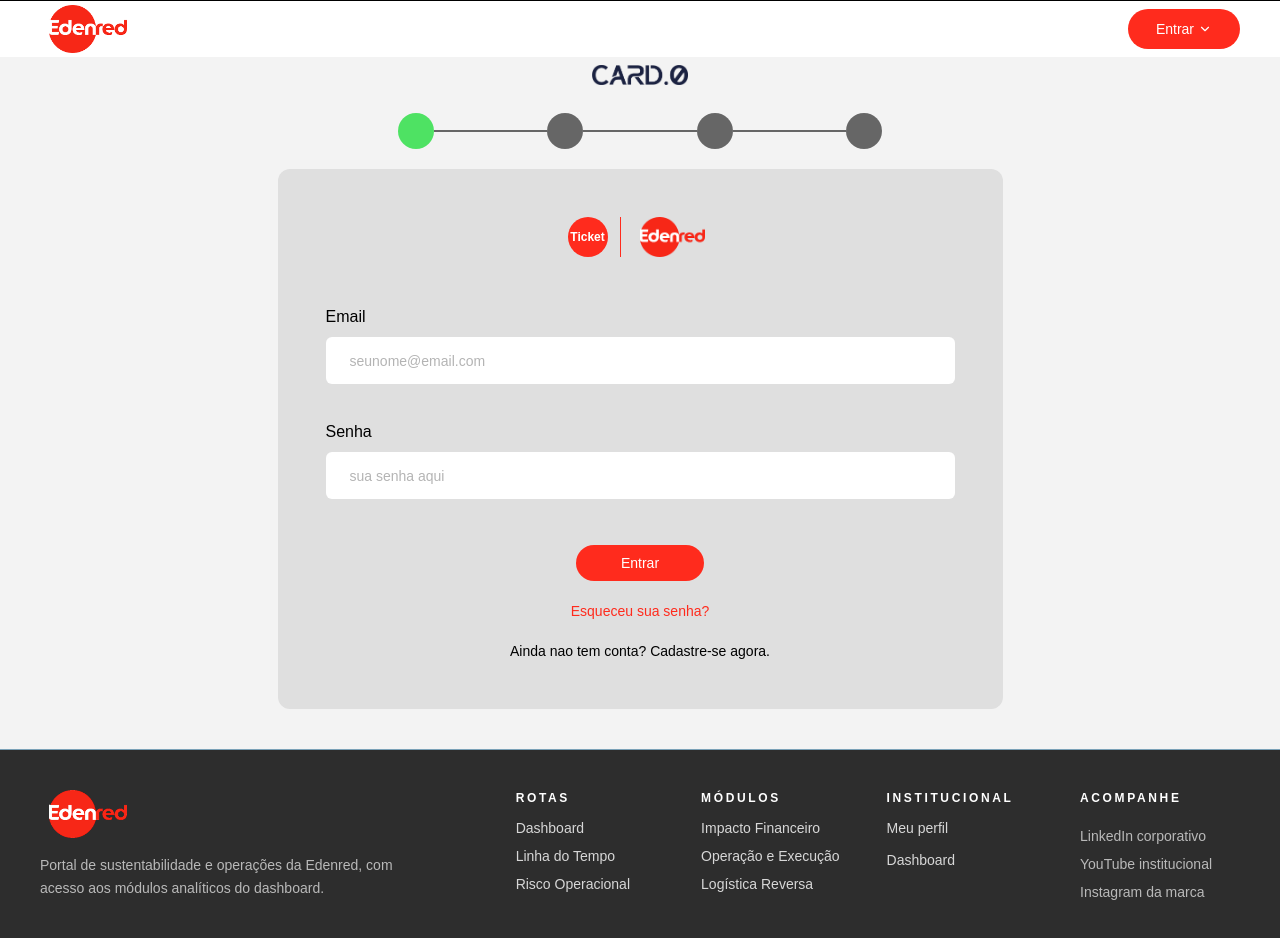
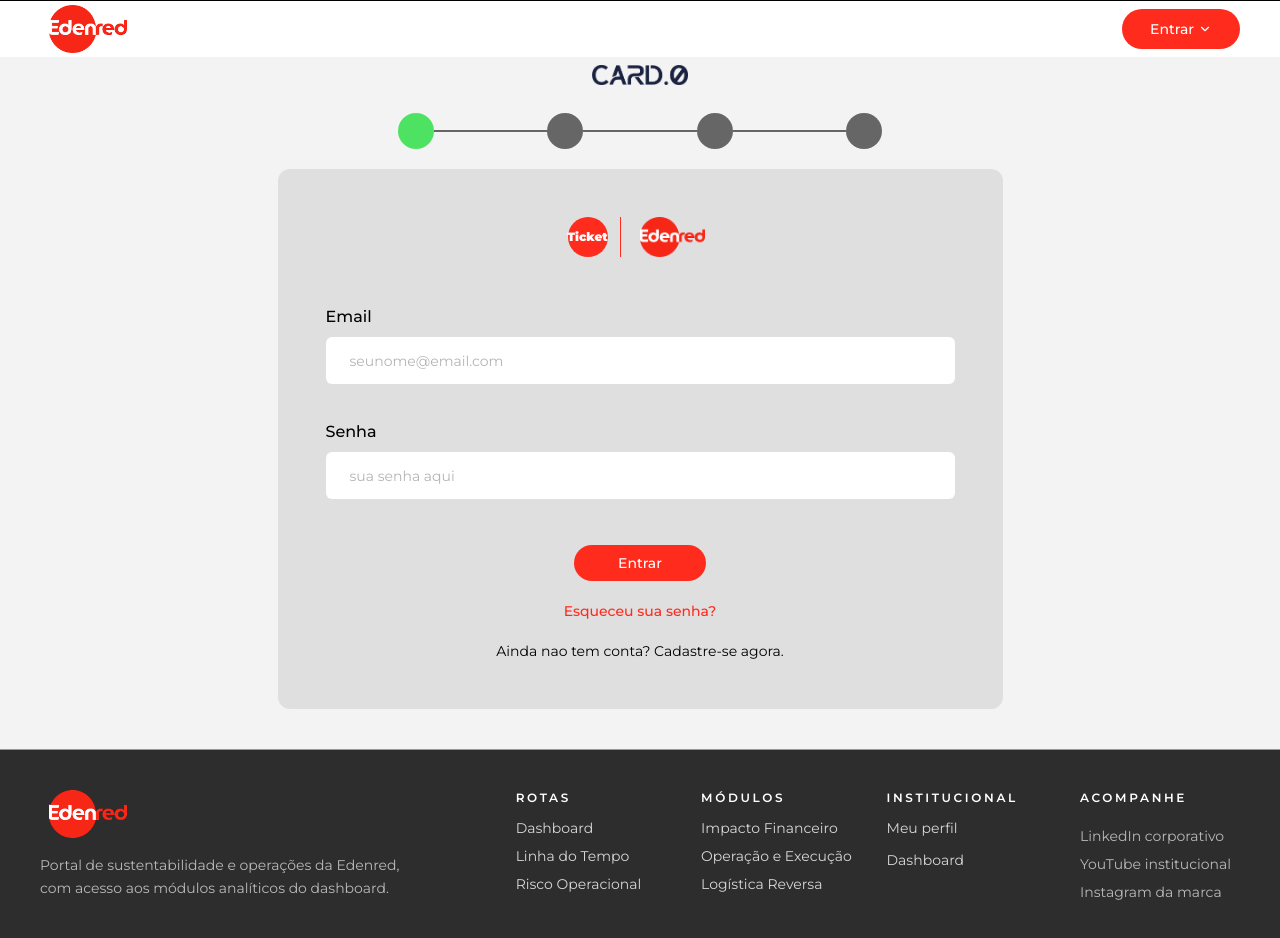
Before and after one commit to Gustavotorrescastro/Card0, a Next.js app: page /login in a window 1280 px wide. Shown: the top 938 px of the page. Built offline with nearby package versions, Linux system fonts and the light colour scheme.

Commit message:
fix: Corrige seção de fontes ajustadas para build local com segurança

```diff
--- a/src/app/globals.css
+++ b/src/app/globals.css
@@ -4,7 +4,7 @@
 
 @theme {
   /* Variáveis de cor para usar como utilitários (ex: bg-brand-primary) */
-  --font-sans: Arial, Helvetica, sans-serif;
+  --font-sans: var(--font-montserrat), sans-serif;
   --color-brand-primary: #F72717;
   --color-brand-secondary: #162056;
   --color-brand-tertiary: #7FC2E4;
--- a/src/app/layout.tsx
+++ b/src/app/layout.tsx
@@ -1,12 +1,19 @@
+import { Montserrat } from 'next/font/google'
 import { ThemeProvider } from '@/context/ThemeContext'
 import { AuthProvider } from '@/context/AuthContext'
 import { UserProvider } from '@/context/UserContext'
 import './globals.css'
 
+const montserrat = Montserrat({
+  subsets: ['latin'],
+  weight: ['100', '200', '300', '400', '500', '600', '700', '800', '900'],
+  variable: '--font-montserrat',
+})
+
 export default function RootLayout({ children }: { children: React.ReactNode }) {
   return (
-    <html lang="pt-br" suppressHydrationWarning>
-      <body className="font-sans">
+    <html lang="pt-br" suppressHydrationWarning className={montserrat.variable}>
+      <body className={montserrat.className}>
         <AuthProvider>
           <UserProvider>
             <ThemeProvider>
```
